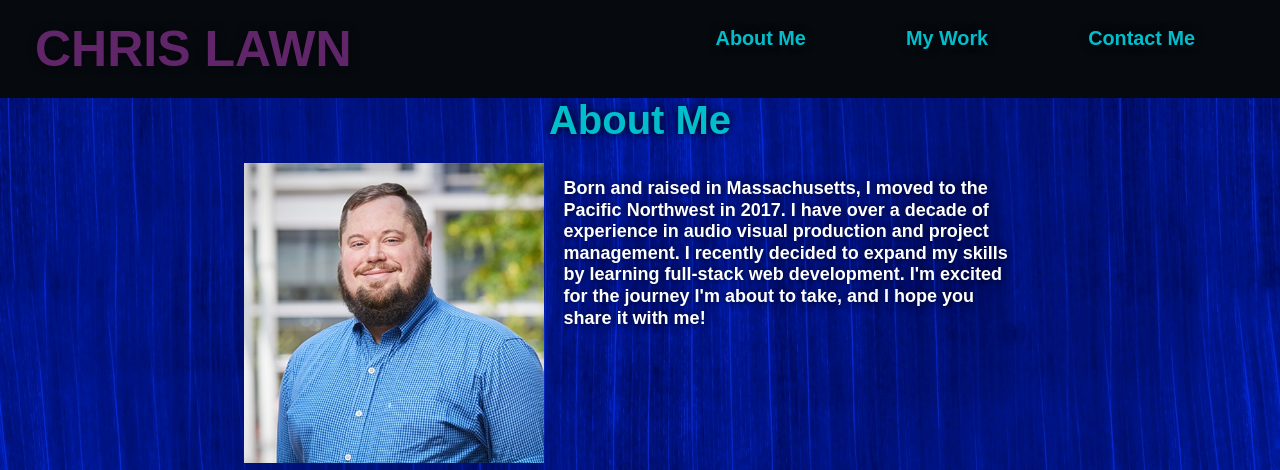
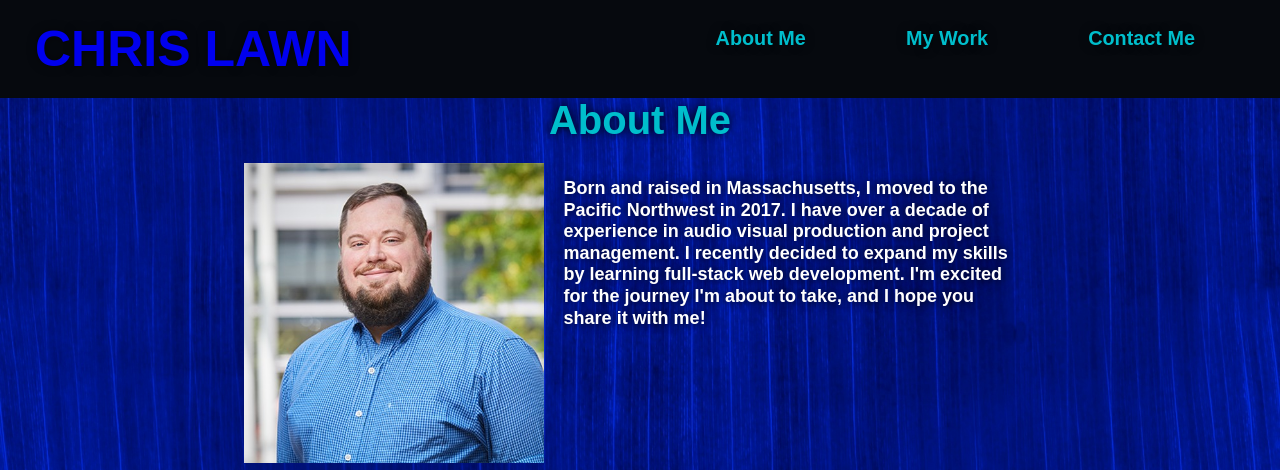
Before and after one commit to ChristopherLawn/portfolio, a plain HTML site: page index.html in a window 1280 px wide. Shown: the top 470 px of the page. Drawn offline with Linux system fonts and the light colour scheme.

Commit message:
added self-referential link to my name in header

```diff
--- a/assets/css/style.css
+++ b/assets/css/style.css
@@ -38,6 +38,10 @@ header {
     position: -webkit-sticky;
     position: sticky;
     top: 0;
+}
+
+header a {
+    text-decoration: none;
 }
 
 header h1 {
--- a/index.html
+++ b/index.html
@@ -11,7 +11,7 @@
 <body>
     <header class="header">
         <h1>
-            CHRIS LAWN
+            <a href="https://christopherlawn.github.io/portfolio/">CHRIS LAWN</a>
         </h1>
         <nav>
             <ul>
```
